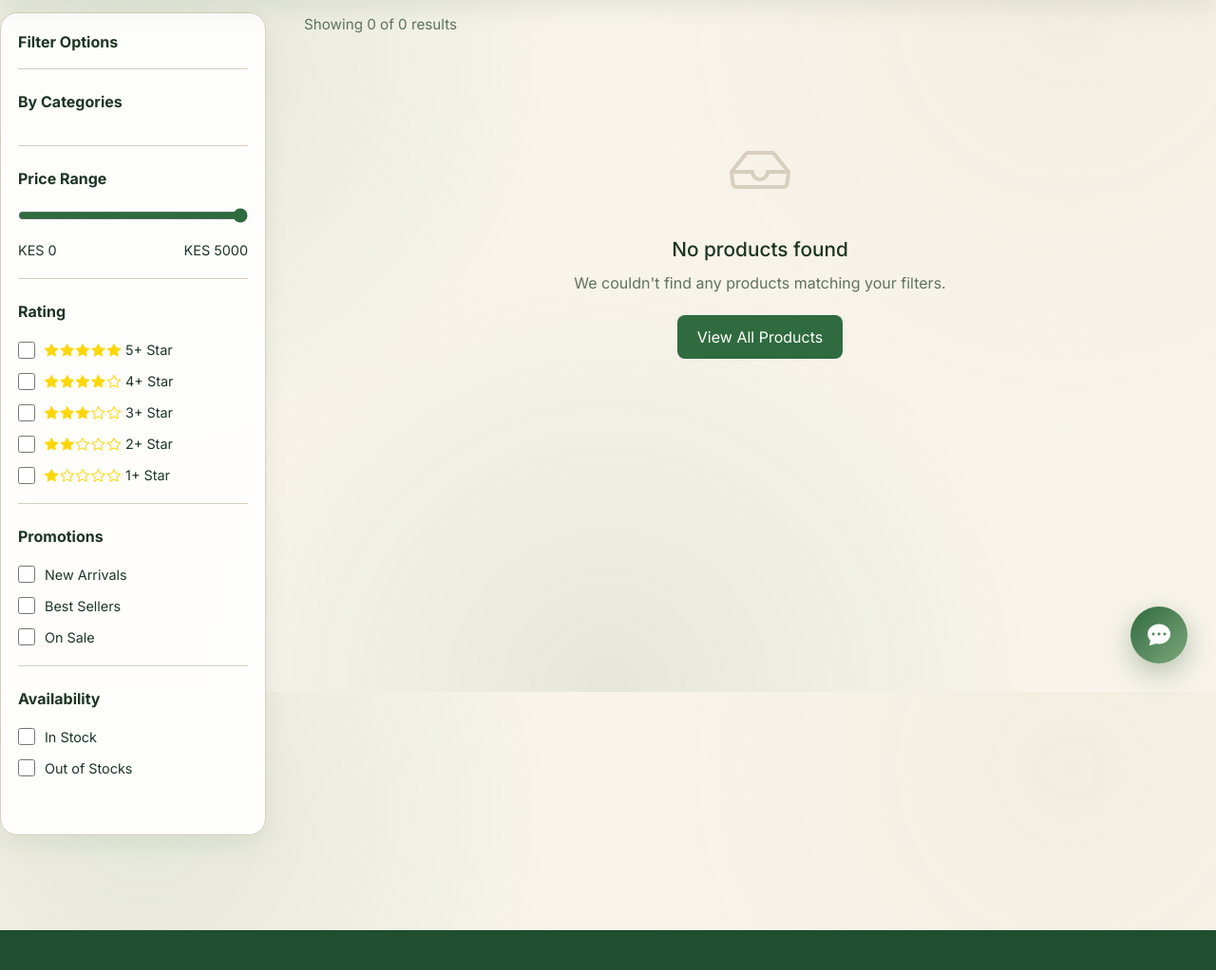
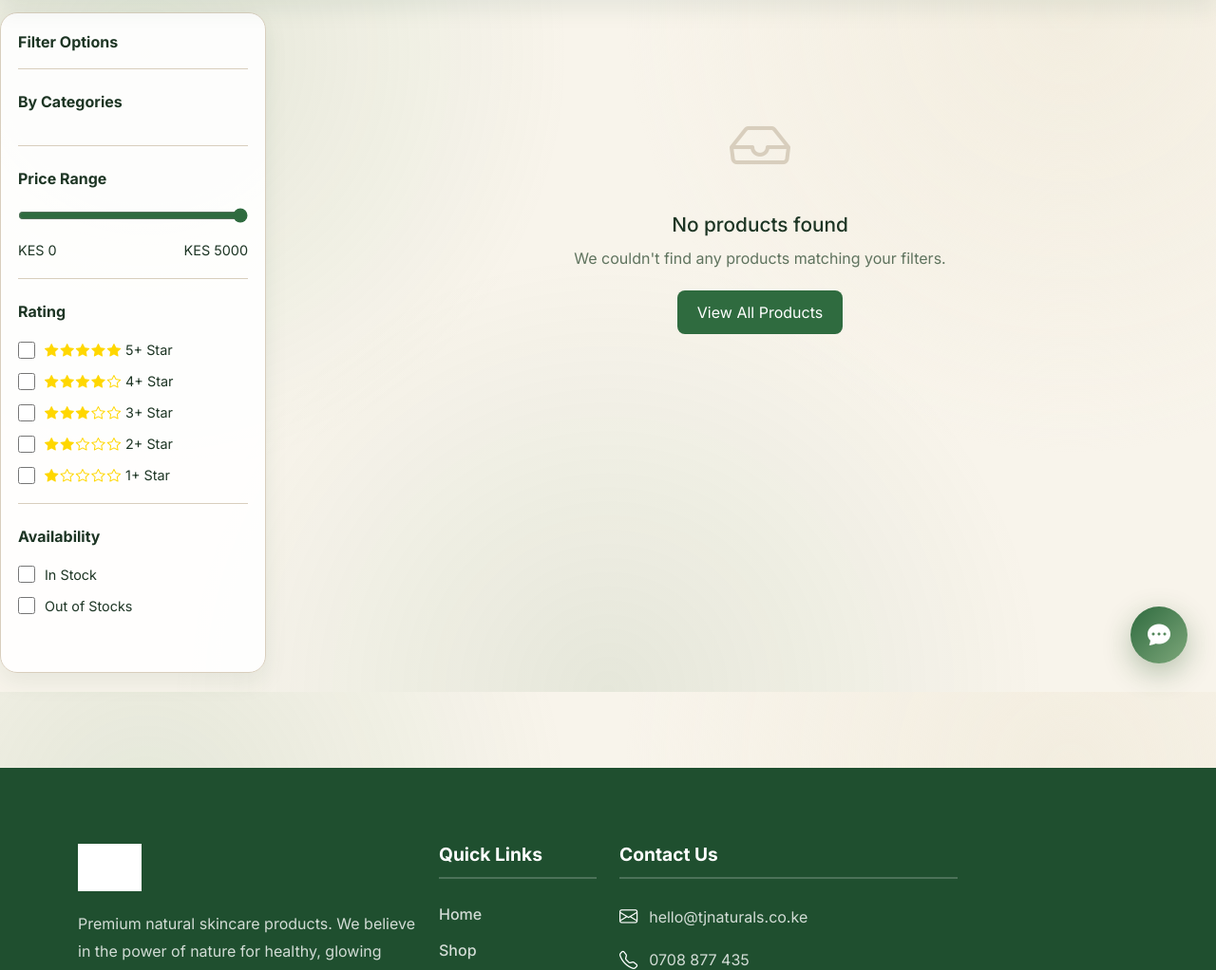
Before and after one commit to Eunice-ctrlz/Tj-Naturals, a Django app: page /products/ in a window 1280 px wide. Shown: the part 71-1093 px from the top of the page at 95% size. Run offline with Django 5.2, Linux system fonts and the light colour scheme; data comes from the database, SQL or seed files in the repository; data that the repository does not hold is empty; parts of the project's set-up code (start-up, migrations or seed data) failed here and were passed over; grey boxes are pictures that could not be loaded.

Commit message:
Updated the ui

```diff
--- a/templates/shop/product_detail.html
+++ b/templates/shop/product_detail.html
@@ -19,7 +19,7 @@
                 <div class="card-body">
                     {% if primary_image %}
                     <img src="{{ primary_image.image.url }}" class="img-fluid rounded mb-3" id="main-image"
-                         alt="{{ product.name }}" style="cursor: zoom-in;" onclick="zoomImage(this)">
+                         alt="{{ product.name }}" style="cursor: zoom-in; max-height: 450px; width: auto; object-fit: contain; display: block; margin: 0 auto;" onclick="zoomImage(this)">
                     {% endif %}
 
                     {% if product.images.count > 1 %}
@@ -28,7 +28,7 @@
                         <div class="col-3">
                             <img src="{{ image.image.url }}" class="img-fluid rounded cursor-pointer thumbnail-image"
                                  alt="{{ product.name }}" onclick="changeMainImage('{{ image.image.url }}')"
-                                 style="cursor: pointer; height: 80px; object-fit: cover;">
+                                 style="cursor: pointer; height: 80px; width: 100%; object-fit: cover;">
                         </div>
                         {% endfor %}
                     </div>
--- a/templates/shop/product_list.html
+++ b/templates/shop/product_list.html
@@ -178,23 +178,6 @@
                     </div>
                 </div>
 
-                <div class="filter-section">
-                    <div class="filter-title">Promotions</div>
-                    <div class="filter-items">
-                        <div class="filter-item">
-                            <input type="checkbox" id="new_arrivals" name="new_arrivals">
-                            <label for="new_arrivals">New Arrivals</label>
-                        </div>
-                        <div class="filter-item">
-                            <input type="checkbox" id="best_sellers" name="best_sellers">
-                            <label for="best_sellers">Best Sellers</label>
-                        </div>
-                        <div class="filter-item">
-                            <input type="checkbox" id="on_sale" name="on_sale">
-                            <label for="on_sale">On Sale</label>
-                        </div>
-                    </div>
-                </div>
 
                 <div class="filter-section">
                     <div class="filter-title">Availability</div>
@@ -220,15 +203,6 @@
 
         <div class="products-area">
             <div class="products-header">
-                <div class="products-info">
-                    <span class="products-count">Showing {{ products|length }} of {{ products.paginator.count|default:products|length }} results</span>
-                    {% if current_category %}
-                    <span style="background: var(--tj-primary); color: white; padding: 4px 12px; border-radius: 20px; font-size: 0.85rem;">
-                        {{ current_category.name }}
-                        <a href="{% url 'shop:product_list' %}" style="color: white; text-decoration: none; margin-left: 8px;">×</a>
-                    </span>
-                    {% endif %}
-                </div>
 
             </div>
 
@@ -442,6 +416,21 @@ document.addEventListener('DOMContentLoaded', function() {
         });
     }
 });
+// Make entire product card clickable
+document.querySelectorAll('[data-product-card]').forEach(card => {
+    card.style.cursor = 'pointer';
+    card.addEventListener('click', function(e) {
+        // Don't navigate if clicking action buttons (wishlist/cart)
+        if (e.target.closest('.product-actions') || e.target.closest('.action-btn')) {
+            return;
+        }
+        // Navigate to product detail
+        const link = this.querySelector('.product-name a');
+        if (link) {
+            window.location.href = link.href;
+        }
+    });
+});
 </script>
 
 <div class="offcanvas offcanvas-start mobile-filter-offcanvas" tabindex="-1" id="mobileFilterSidebar" aria-labelledby="mobileFilterSidebarLabel">
```
Also changed, not shown: templates/service-worker.js (+25 -8 lines), 1 other file.
